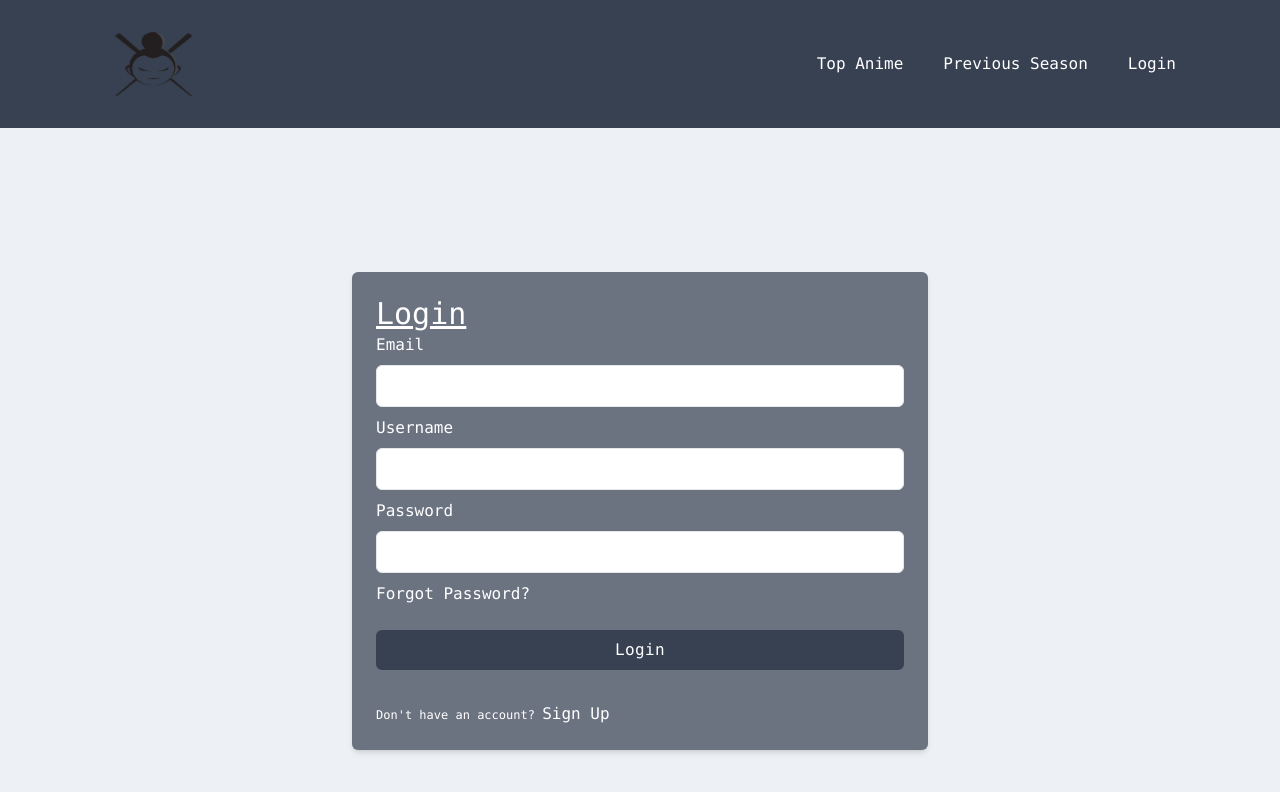
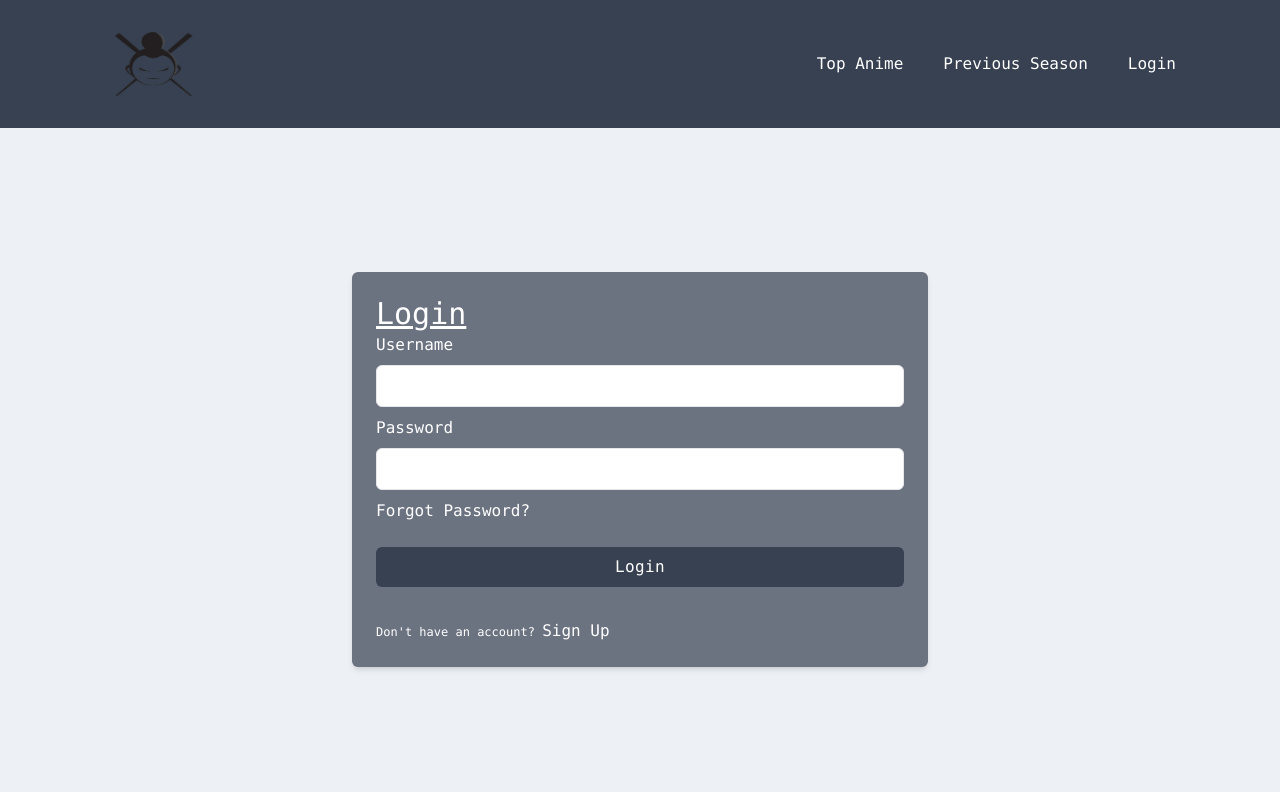
Before and after one commit to FishySenpai/React_Wind, a React (Create React App) app: page /login in a window 1280 px wide. Shown: the top 792 px of the page. Built offline with nearby package versions, Linux system fonts and the light colour scheme.

Commit message:
fixed email for login

```diff
--- a/src/components/Login and Registration/Login.js
+++ b/src/components/Login and Registration/Login.js
@@ -3,13 +3,11 @@ import { useState } from 'react';
 import Axios from 'axios';
 
 const Login = () => {
-  const [email, setEmail] = useState();
   const [username, setUsername] = useState();
   const [password, setPassword] = useState();
 
   const login = () => {
     Axios.post("http://localhost:3001/login", {
-      email: email,
       username: username,
       password: password,
     }).then((response) => {
@@ -22,19 +20,6 @@ const Login = () => {
         <h1 className="text-3xl font-mono cursor-pointer text-white underline">
           Login
         </h1>
-
-          <div className="mb-2">
-            <label for="email" className="font-mono text-[16px] text-white">
-              Email
-            </label>
-            <input
-              type="email"
-              className="block w-full px-4 py-2 mt-2 font-mono text-gray-900 bg-white border rounded-md focus:border-gray-400 focus:ring-gray-300 focus:outline-none focus:ring focus:ring-opacity-40"
-              onChange={(e) => {
-                setEmail(e.target.value);
-              }}
-            />
-          </div>
           <div className="mb-2">
             <label for="username" className="font-mono text-[16px] text-white">
               Username
```
